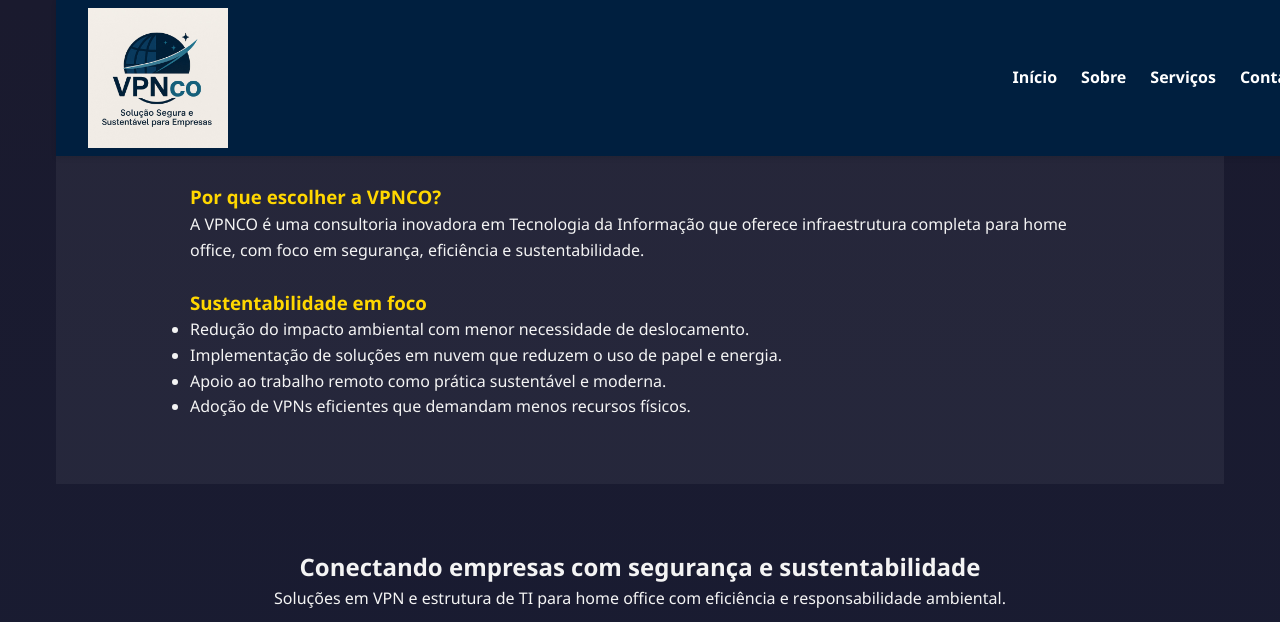
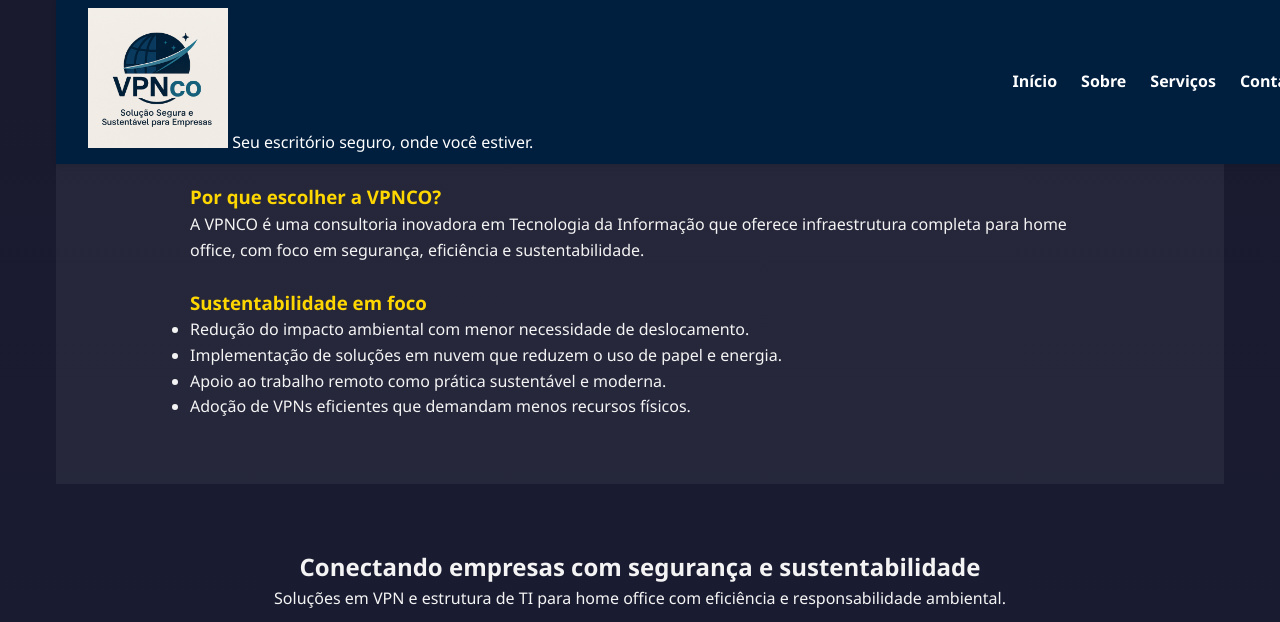
Before and after one commit to GabsMac94/vpnco-site, a plain HTML site: page index.html in a window 1280 px wide. Shown: the top 622 px of the page. Drawn offline with Linux system fonts and the light colour scheme.

Commit message:
Implementando frases no topo da pagina

```diff
--- a/index.html
+++ b/index.html
@@ -10,7 +10,10 @@
 <body>
   <header>
     <nav class="navbar">
-      <img src="LOGO VPNCO.jpeg" alt="Logo VPNCO" class="logo" />
+      <div class="nav-brand">
+        <img src="LOGO VPNCO.jpeg" alt="Logo VPNCO" class="logo" />
+        <span class="lema">Seu escritório seguro, onde você estiver.</span>
+      </div>
       <ul class="nav-links">
         <li><a href="#home">Início</a></li>
         <li><a href="#sobre">Sobre</a></li>
```
